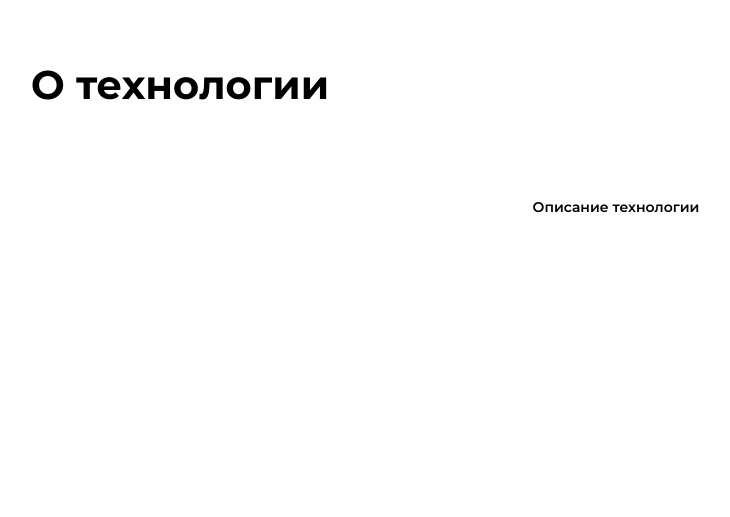
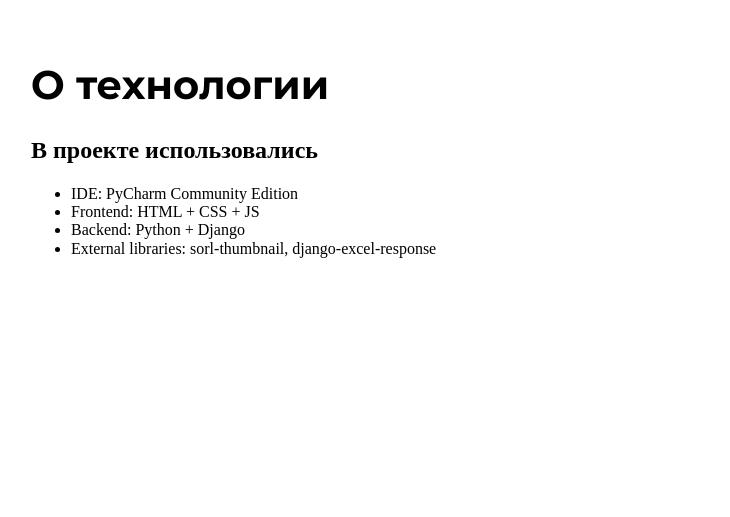
Before and after one commit to IgorEduYa/foodgram-project, a Django app: page /about/tech/ in a window 1280 px wide. Shown: the part 90-607 px from the top of the page, without its empty margins (24-754 px from the left). Run offline with Django 3.2, Linux system fonts and the light colour scheme; some libraries are stand-ins or nearby versions.

Commit message:
fixes after third review

```diff
--- a/flatpages/templates/about/about_tech.html
+++ b/flatpages/templates/about/about_tech.html
@@ -8,6 +8,14 @@
 {% block content %}
   {% load user_filters %}
     <div class="custom-center-block">
-        <p class="custom-text-block">Описание технологии</p>
+      <div class="card-user__header">
+        <h2 class="card-user__title">В проекте использовались</h2>
+      </div>
+      <ul class="card-user__items">
+        <li class="card-user__item">IDE: PyCharm Community Edition</li>
+        <li class="card-user__item">Frontend: HTML + CSS + JS</li>
+        <li class="card-user__item">Backend: Python + Django</li>
+        <li class="card-user__item">External libraries: sorl-thumbnail, django-excel-response</li>
+      </ul>
     </div>
 {% endblock %}
--- a/templates/includes/paginator.html
+++ b/templates/includes/paginator.html
@@ -5,7 +5,7 @@
         {% if items.has_previous %}
         <li class="pagination__item"><a class="pagination__link link" href="?page={{ items.previous_page_number }}"><span class="icon-left"></span></a></li>
         {% else %}
-        <li class="pagination__item"><a class="pagination__link link" href="#"><span class="icon-left"></span></a></li>
+        <li class="pagination__item disabled"><a class="pagination__link link" aria-disabled="true" href="#"><span class="icon-left"></span></a></li>
         {% endif %}
         {% for i in paginator.page_range %}
             {% if items.number == i %}
@@ -17,7 +17,7 @@
         {% if items.has_next %}
         <li class="pagination__item"><a class="pagination__link link" href="?page={{ items.next_page_number }}"><span class="icon-right"></span></a></li>
         {% else %}
-        <li class="pagination__item"><a class="pagination__link link" href="#"><span class="icon-right"></span></a></li>
+        <li class="pagination__item disabled"><a class="pagination__link link" aria-disabled="true" href="#"><span class="icon-right"></span></a></li>
         {% endif %}
     </ul>
 </nav>
--- a/templates/purchases.html
+++ b/templates/purchases.html
@@ -25,8 +25,10 @@
             </li>
             {% endfor %}
         </ul>
+      {% if recipes.count > 0 %}
         <a href="{% url 'shoplist_download' %}"><button class="button button_style_blue">Скачать список</button></a>
-    </div>
+      {% endif %}
+        </div>
 
   <script src="{% static 'js/config/config.js' %}"></script>
   <script src="{% static 'js/components/ShopList.js' %}"></script>
--- a/templates/recipe_page.html
+++ b/templates/recipe_page.html
@@ -50,7 +50,9 @@
                 {% if user.is_authenticated %}
                 <ul class="single-card__items">
                     <li class="single-card__item"><button class="button button_style_blue" name="purchases" data-out><span class="icon-plus"></span> Добавить в покупки</button></li>
+                  {% if recipe.author != request.user  %}
                     <li class="single-card__item"><button class="button button_style_light-blue button_size_subscribe" name="subscribe" data-out>Подписаться на автора</button></li>
+                  {% endif %}
                 </ul>
                 {% endif %}
                 <div class="single-card__section">
```
Also changed, not shown: flatpages/templates/about/about_author.html (+9 -1 lines), recipes/views.py (+17 -4 lines), templates/profile.html (+5 -2 lines), README.md, api/migrations/0001_initial.py, api/migrations/0002_auto_20210604_1204.py (deleted), api/migrations/0003_auto_20210620_1923.py (deleted), recipes/migrations/0001_initial.py, recipes/migrations/0002_auto_20210604_1105.py (deleted), recipes/migrations/0003_recipe_time.py (deleted), recipes/migrations/0004_auto_20210620_1923.py (deleted), recipes/migrations/0005_tag_slug.py (deleted), recipes/migrations/0006_auto_20210621_1249.py (deleted), recipes/migrations/0007_tag_color.py (deleted), 1 more files.
